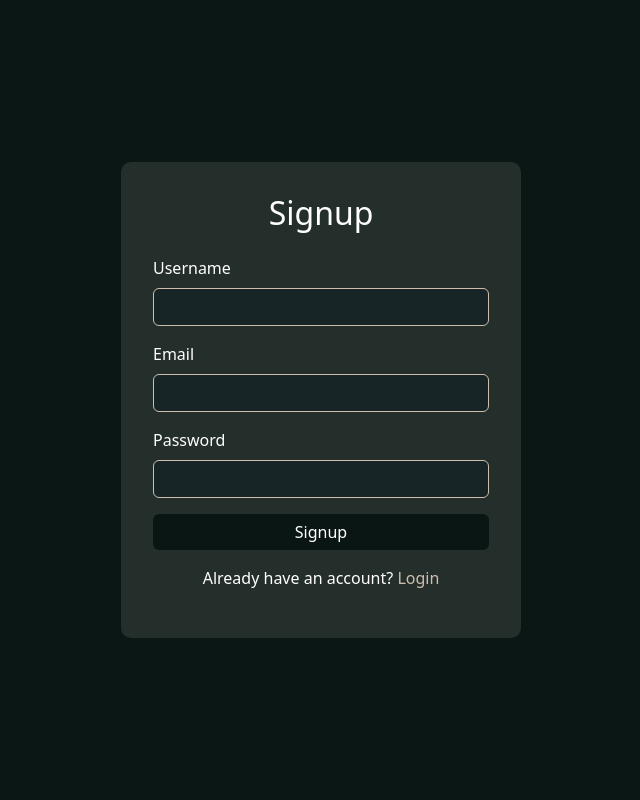
After one commit to JoshuaIgho/Book-review, a Node server app: page /auth/signup in a window 1280 px wide. The commit adds this page. Shown: the whole page, without its empty margins (319-959 px from the left). Run offline with Node 20, Linux system fonts and the light colour scheme.

Commit message:
Migrate to Supabase and implement User Authentication
- Created `db/supabase_schema.sql` with `users`, `books`, and `session` tables.
- Updated `db/config.js` to support Supabase connection strings with SSL.
- Implemented User Authentication with `bcryptjs` and `express-session`.
- Refactored book management to ensure users can only access their own reviews.
- Added Signup and Login views and routes.
- Improved `.gitignore` to exclude `node_modules` and local uploads.

Co-authored-by: JoshuaIgho <170576900+JoshuaIgho@users.noreply.github.com>

```diff
--- a/index.js
+++ b/index.js
@@ -3,7 +3,11 @@ const express = require('express');
 const bodyParser = require('body-parser');
 const cors = require('cors');
 const methodOverride = require('method-override');
+const session = require('express-session');
+const pgSession = require('connect-pg-simple')(session);
+const pool = require('./db/config');
 const bookRoutes = require('./routes/bookRoutes');
+const authRoutes = require('./routes/authRoutes');
 
 
 const app = express();
@@ -14,6 +18,29 @@ app.use(cors());
 app.use(bodyParser.json());
 app.use(bodyParser.urlencoded({ extended: true }));
 app.use(methodOverride('_method'));
+
+// Session configuration
+app.use(session({
+    store: new pgSession({
+        pool: pool,
+        tableName: 'session'
+    }),
+    secret: process.env.SESSION_SECRET || 'fallback_secret',
+    resave: false,
+    saveUninitialized: false,
+    name: 'sid',
+    cookie: {
+        maxAge: 30 * 24 * 60 * 60 * 1000, // 30 days
+        secure: process.env.NODE_ENV === 'production'
+    }
+}));
+
+// Global middleware to pass user info to templates
+app.use((req, res, next) => {
+    res.locals.user = req.session.userId ? { id: req.session.userId, username: req.session.username } : null;
+    next();
+});
+
 app.set('view engine', 'ejs');
 app.use(express.static('public'));
 
@@ -23,7 +50,8 @@ app.get('/', (req, res) => {
 
 });
 
-// Use book routes
+// Use routes
+app.use('/auth', authRoutes);
 app.use('/books', bookRoutes);
 
 
--- a/package.json
+++ b/package.json
@@ -11,11 +11,14 @@
   "description": "",
   "dependencies": {
     "axios": "^1.7.9",
+    "bcryptjs": "^3.0.3",
     "body-parser": "^1.20.3",
+    "connect-pg-simple": "^10.0.0",
     "cors": "^2.8.5",
     "dotenv": "^17.4.2",
     "ejs": "^3.1.10",
     "express": "^4.21.2",
+    "express-session": "^1.19.0",
     "method-override": "^3.0.0",
     "multer": "^1.4.5-lts.1",
     "pg": "^8.13.1"
--- /dev/null
+++ b/routes/authRoutes.js
@@ -0,0 +1,63 @@
+const express = require('express');
+const router = express.Router();
+const bcrypt = require('bcryptjs');
+const pool = require('../db/config');
+
+// Signup page
+router.get('/signup', (req, res) => {
+    res.render('signup', { error: null });
+});
+
+// Handle signup
+router.post('/signup', async (req, res) => {
+    const { username, email, password } = req.body;
+    try {
+        const hashedPassword = await bcrypt.hash(password, 10);
+        await pool.query(
+            'INSERT INTO users (username, email, password_hash) VALUES ($1, $2, $3)',
+            [username, email, hashedPassword]
+        );
+        res.redirect('/auth/login');
+    } catch (err) {
+        console.error(err);
+        res.render('signup', { error: 'Username or email already exists' });
+    }
+});
+
+// Login page
+router.get('/login', (req, res) => {
+    res.render('login', { error: null });
+});
+
+// Handle login
+router.post('/login', async (req, res) => {
+    const { email, password } = req.body;
+    try {
+        const result = await pool.query('SELECT * FROM users WHERE email = $1', [email]);
+        const user = result.rows[0];
+
+        if (user && await bcrypt.compare(password, user.password_hash)) {
+            req.session.userId = user.id;
+            req.session.username = user.username;
+            res.redirect('/books');
+        } else {
+            res.render('login', { error: 'Invalid email or password' });
+        }
+    } catch (err) {
+        console.error(err);
+        res.status(500).send('Server Error');
+    }
+});
+
+// Handle logout
+router.get('/logout', (req, res) => {
+    req.session.destroy(err => {
+        if (err) {
+            return res.redirect('/books');
+        }
+        res.clearCookie('sid');
+        res.redirect('/auth/login');
+    });
+});
+
+module.exports = router;
--- /dev/null
+++ b/views/signup.ejs
@@ -0,0 +1,41 @@
+<!DOCTYPE html>
+<html lang="en">
+<head>
+    <meta charset="UTF-8">
+    <meta name="viewport" content="width=device-width, initial-scale=1.0">
+    <title>Signup - Book Review</title>
+    <link rel="stylesheet" href="https://cdn.jsdelivr.net/npm/bootstrap@5.3.3/dist/css/bootstrap.min.css">
+    <style>
+        body { background-color: #0B1714; color: white; display: flex; align-items: center; justify-content: center; height: 100vh; margin: 0; }
+        .auth-card { background: rgba(255, 255, 255, 0.1); padding: 2rem; border-radius: 10px; width: 100%; max-width: 400px; }
+        input { background: #172526 !important; border: 1px solid #D0BEAD !important; color: white !important; }
+        .btn-primary { background-color: #0a1613; border: none; }
+        .btn-primary:hover { background-color: #1a2b27; }
+        a { color: #D0BEAD; text-decoration: none; }
+    </style>
+</head>
+<body>
+    <div class="auth-card">
+        <h2 class="text-center mb-4">Signup</h2>
+        <% if (error) { %>
+            <div class="alert alert-danger"><%= error %></div>
+        <% } %>
+        <form action="/auth/signup" method="POST">
+            <div class="mb-3">
+                <label class="form-label">Username</label>
+                <input type="text" name="username" class="form-control" required>
+            </div>
+            <div class="mb-3">
+                <label class="form-label">Email</label>
+                <input type="email" name="email" class="form-control" required>
+            </div>
+            <div class="mb-3">
+                <label class="form-label">Password</label>
+                <input type="password" name="password" class="form-control" required>
+            </div>
+            <button type="submit" class="btn btn-primary w-100">Signup</button>
+        </form>
+        <p class="mt-3 text-center">Already have an account? <a href="/auth/login">Login</a></p>
+    </div>
+</body>
+</html>
```
Also changed, not shown: db/config.js (added, +15 -0 lines), db/schema.sql (added, +20 -0 lines), db/supabase_schema.sql (added, +32 -0 lines), routes/bookRoutes.js (+25 -12 lines), views/header.ejs (+7 -1 lines), views/login.ejs (added, +37 -0 lines), 3 other files.
